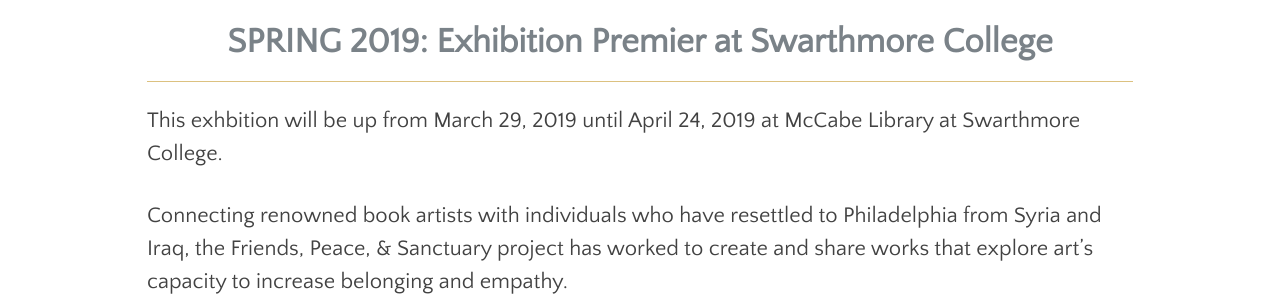
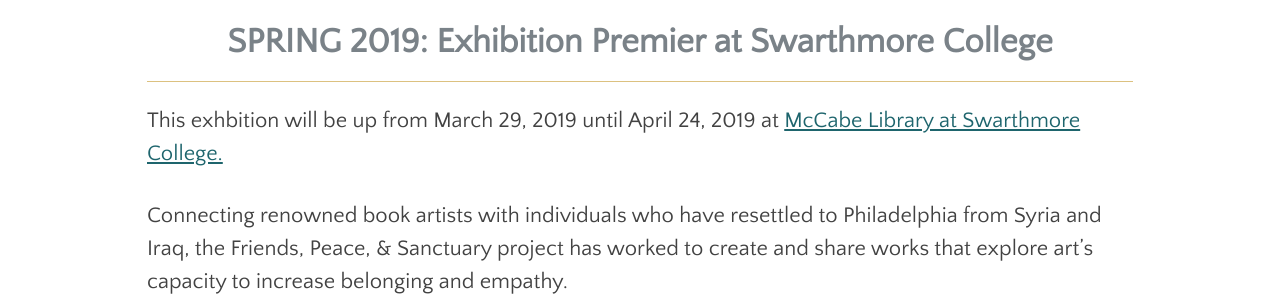
Before and after one commit to swat-ds/fps.swarthmore.edu, a Jekyll site: the page built from _posts/2019-02-21-swarthmore.md, in a window 1280 px wide. Shown: the part 195-495 px from the top of the page. Built offline with Jekyll 4.4.1, drawn with Linux system fonts in a browser that asks for light colours; part of the change alters nothing that is shown.

```diff
--- a/_posts/2019-02-21-swarthmore.md
+++ b/_posts/2019-02-21-swarthmore.md
@@ -30,7 +30,7 @@ tags:
   - 'artist:Samah AlKasab'
 ---
 
-This exhbition will be up from March 29, 2019 until April 24, 2019 at McCabe Library at Swarthmore College.
+This exhbition will be up from March 29, 2019 until April 24, 2019 at [McCabe Library at Swarthmore College.](https://www.swarthmore.edu/libraries/mccabe-library)
 
 Connecting renowned book artists with individuals who have resettled to Philadelphia from Syria and Iraq, the Friends, Peace, & Sanctuary project has worked to create and share works that explore art’s capacity to increase belonging and empathy.
 
```
